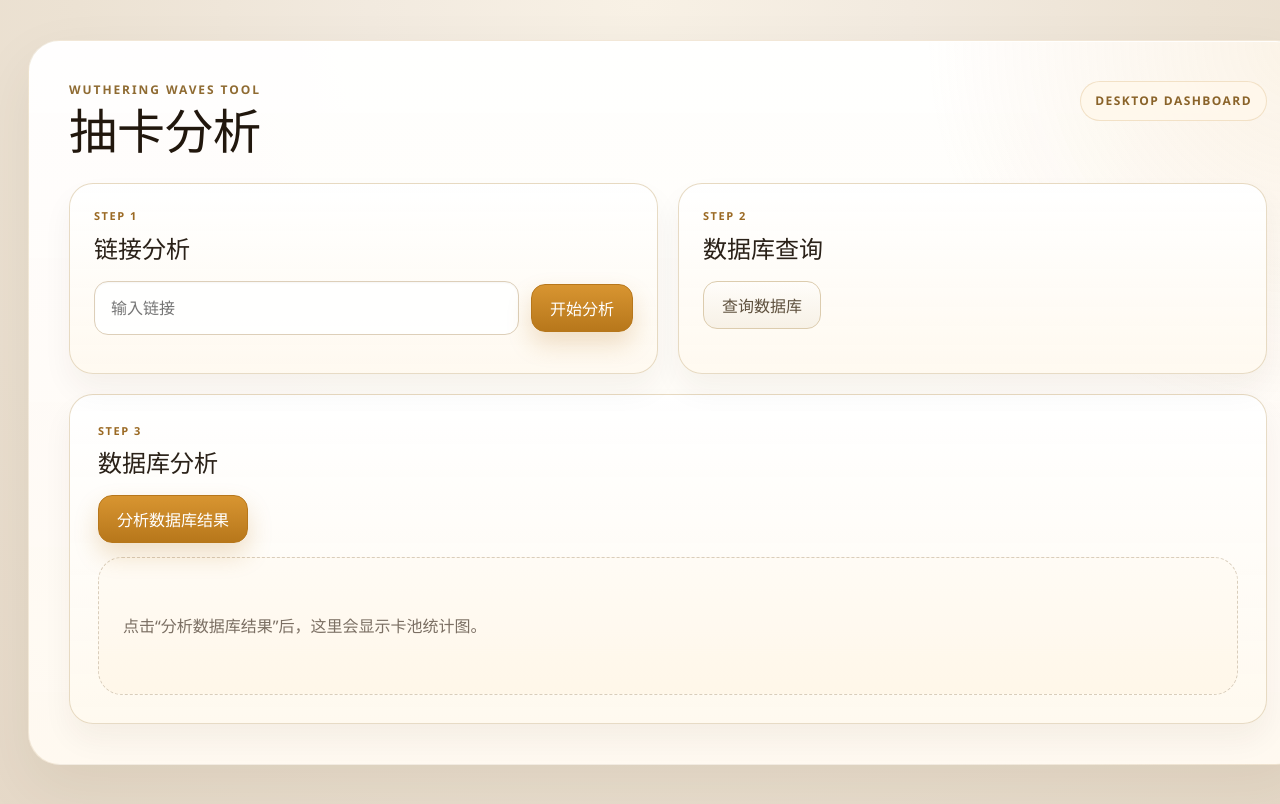
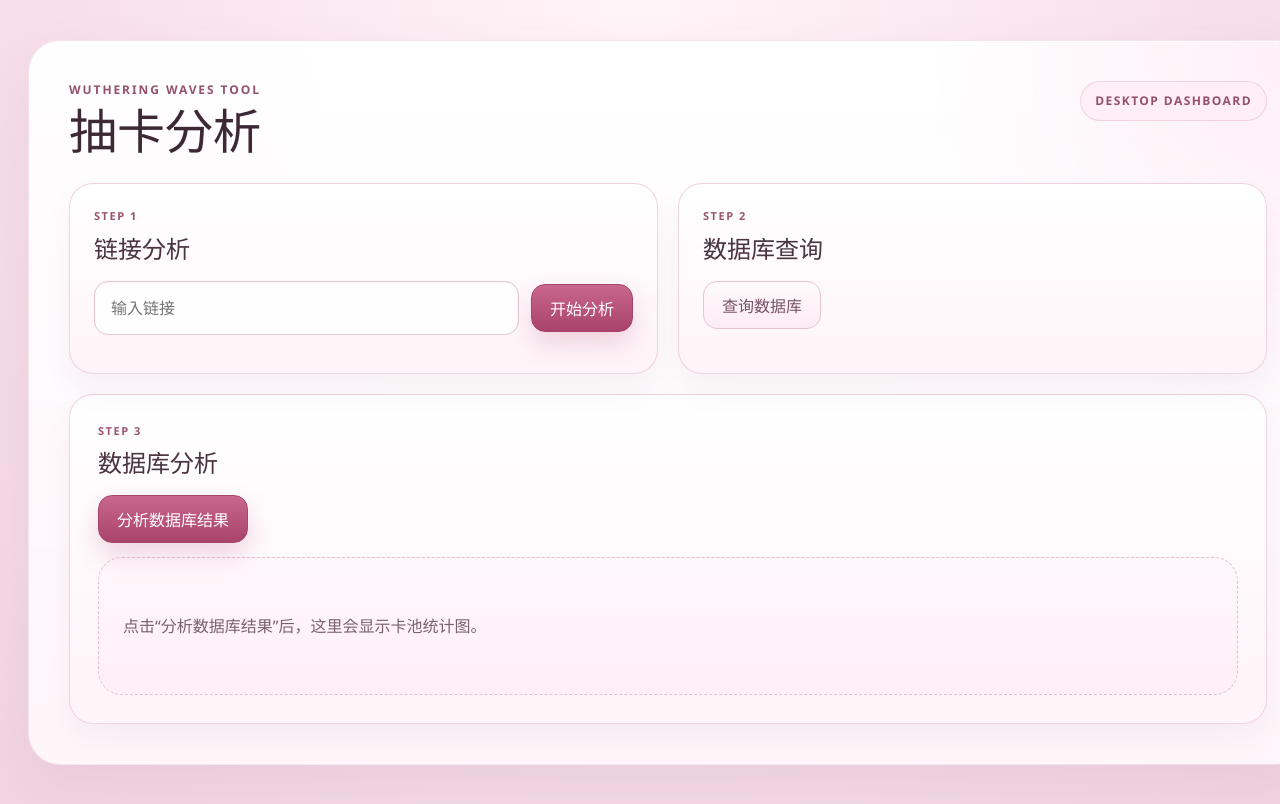
Before and after one commit to Shiki-mori/WutheringWavesTool, a Vue app in the folder frontend/: page / in a window 1280 px wide. Shown: the top 804 px of the page. Built offline with nearby package versions, Linux system fonts and the light colour scheme.

Commit message:
style: 将前端主题调整为淡粉色

```diff
--- a/frontend/src/App.vue
+++ b/frontend/src/App.vue
@@ -215,13 +215,13 @@
 .panel {
   position: relative;
   padding: 40px;
-  border: 1px solid rgba(184, 150, 93, 0.18);
+  border: 1px solid rgba(202, 132, 161, 0.18);
   border-radius: 32px;
   background:
-    radial-gradient(circle at top right, rgba(233, 194, 125, 0.18), transparent 26%),
-    linear-gradient(180deg, rgba(255, 255, 255, 0.96) 0%, rgba(255, 249, 241, 0.98) 100%);
+    radial-gradient(circle at top right, rgba(244, 174, 204, 0.18), transparent 26%),
+    linear-gradient(180deg, rgba(255, 255, 255, 0.96) 0%, rgba(255, 246, 250, 0.98) 100%);
   box-shadow:
-    0 24px 60px rgba(69, 47, 17, 0.08),
+    0 24px 60px rgba(100, 47, 71, 0.08),
     inset 0 1px 0 rgba(255, 255, 255, 0.9);
 }
 
@@ -239,7 +239,7 @@
 
 .eyebrow {
   margin: 0 0 8px;
-  color: #8f6b32;
+  color: #94516e;
   font-size: 12px;
   font-weight: 700;
   letter-spacing: 0.16em;
@@ -248,7 +248,7 @@
 
 h1 {
   margin: 0;
-  color: #21170d;
+  color: #3d2934;
   font-size: 48px;
   line-height: 1;
 }
@@ -256,17 +256,17 @@
 .panel-copy {
   margin: 14px 0 0;
   max-width: 620px;
-  color: #6f6457;
+  color: #79616d;
   font-size: 16px;
 }
 
 .panel-badge {
   flex: 0 0 auto;
   padding: 10px 14px;
-  border: 1px solid rgba(183, 122, 31, 0.18);
+  border: 1px solid rgba(184, 84, 124, 0.18);
   border-radius: 999px;
-  background: rgba(255, 248, 236, 0.9);
-  color: #8a6329;
+  background: rgba(255, 238, 246, 0.9);
+  color: #94516e;
   font-size: 12px;
   font-weight: 700;
   letter-spacing: 0.12em;
@@ -283,11 +283,11 @@
 .action-card,
 .analysis-card {
   padding: 24px;
-  border: 1px solid rgba(223, 207, 178, 0.75);
+  border: 1px solid rgba(235, 199, 216, 0.75);
   border-radius: 24px;
   background:
-    linear-gradient(180deg, rgba(255, 255, 255, 0.96) 0%, rgba(255, 249, 239, 0.92) 100%);
-  box-shadow: 0 16px 30px rgba(52, 35, 12, 0.05);
+    linear-gradient(180deg, rgba(255, 255, 255, 0.96) 0%, rgba(255, 243, 248, 0.92) 100%);
+  box-shadow: 0 16px 30px rgba(100, 47, 71, 0.05);
 }
 
 .analysis-card {
@@ -305,7 +305,7 @@
 
 .section-kicker {
   margin: 0 0 6px;
-  color: #9b6a24;
+  color: #995571;
   font-size: 11px;
   font-weight: 700;
   letter-spacing: 0.14em;
@@ -314,7 +314,7 @@
 
 h2 {
   margin: 0;
-  color: #2a2118;
+  color: #49343f;
   font-size: 24px;
 }
 
@@ -330,18 +330,18 @@
   flex: 1 1 320px;
   min-width: 280px;
   padding: 14px 16px;
-  border: 1px solid #ddcfb9;
+  border: 1px solid #e6c4d4;
   border-radius: 14px;
   font: inherit;
-  color: #2a2118;
+  color: #49343f;
   background: rgba(255, 255, 255, 0.9);
-  box-shadow: inset 0 1px 2px rgba(35, 23, 8, 0.04);
+  box-shadow: inset 0 1px 2px rgba(73, 38, 55, 0.04);
 }
 
 .text-input:focus {
   outline: none;
-  border-color: #c2892f;
-  box-shadow: 0 0 0 4px rgba(194, 137, 47, 0.14);
+  border-color: #b8547c;
+  box-shadow: 0 0 0 4px rgba(184, 84, 124, 0.14);
 }
 
 .primary-button,
@@ -358,16 +358,16 @@
 }
 
 .primary-button {
-  border: 1px solid #b7771b;
-  background: linear-gradient(180deg, #d89531 0%, #b7771b 100%);
-  box-shadow: 0 12px 24px rgba(183, 119, 27, 0.22);
+  border: 1px solid #a9436c;
+  background: linear-gradient(180deg, #c9678e 0%, #a9436c 100%);
+  box-shadow: 0 12px 24px rgba(184, 84, 124, 0.22);
   color: #fff;
 }
 
 .secondary-button {
-  border: 1px solid #dcccae;
-  background: linear-gradient(180deg, #fffdfa 0%, #f7f1e6 100%);
-  color: #5f513e;
+  border: 1px solid #e6c4d4;
+  background: linear-gradient(180deg, #fffbfd 0%, #fcecf3 100%);
+  color: #795366;
 }
 
 .primary-button:hover,
@@ -386,16 +386,16 @@
 
 .status-text {
   margin: 0 0 18px;
-  color: #5a6270;
+  color: #79616d;
 }
 
 .status-pre {
   white-space: pre-wrap;
   word-break: break-word;
   padding: 14px 16px;
-  border: 1px solid rgba(211, 196, 171, 0.8);
+  border: 1px solid rgba(230, 196, 212, 0.8);
   border-radius: 16px;
-  background: rgba(255, 252, 245, 0.92);
+  background: rgba(255, 246, 250, 0.92);
 }
 
 .summary-overview {
@@ -413,10 +413,10 @@
 
 .summary-card {
   padding: 14px 20px;
-  border: 1px solid rgba(239, 228, 207, 0.92);
+  border: 1px solid rgba(241, 211, 225, 0.92);
   border-radius: 20px;
   background:
-    linear-gradient(180deg, rgba(255, 252, 246, 0.98) 0%, rgba(255, 245, 230, 0.94) 100%);
+    linear-gradient(180deg, rgba(255, 248, 251, 0.98) 0%, rgba(255, 235, 245, 0.94) 100%);
   text-align: left;
   box-shadow: inset 0 1px 0 rgba(255, 255, 255, 0.8);
 }
@@ -424,12 +424,12 @@
 .summary-label {
   display: block;
   margin-bottom: 6px;
-  color: #8d7b63;
+  color: #855f72;
   font-size: 14px;
 }
 
 .summary-value {
-  color: #241c15;
+  color: #49343f;
   font-size: 30px;
   line-height: 1;
 }
@@ -441,25 +441,25 @@
   border: 1px solid rgba(255, 255, 255, 0.05);
   border-radius: 18px;
   background:
-    linear-gradient(180deg, rgba(32, 27, 23, 0.96) 0%, rgba(42, 35, 30, 0.98) 100%);
+    linear-gradient(180deg, rgba(55, 35, 47, 0.96) 0%, rgba(68, 44, 58, 0.98) 100%);
   box-shadow: inset 0 1px 0 rgba(255, 255, 255, 0.04);
-  color: #f8f0e5;
+  color: #fcebf2;
   text-align: left;
 }
 
 .empty-state {
   margin: 0;
   padding: 56px 24px;
-  border: 1px dashed #d9cdbb;
+  border: 1px dashed #e3bfd0;
   border-radius: 24px;
-  color: #7b6f63;
-  background: linear-gradient(180deg, rgba(255, 251, 244, 0.92) 0%, rgba(255, 246, 232, 0.92) 100%);
+  color: #79616d;
+  background: linear-gradient(180deg, rgba(255, 247, 251, 0.92) 0%, rgba(255, 237, 246, 0.92) 100%);
 }
 
 .detail-section {
   margin-top: 32px;
   padding-top: 28px;
-  border-top: 1px solid rgba(223, 207, 178, 0.75);
+  border-top: 1px solid rgba(235, 199, 216, 0.75);
 }
 
 .detail-title-row {
@@ -468,7 +468,7 @@
 
 .detail-kicker {
   margin: 0 0 6px;
-  color: #9b6a24;
+  color: #995571;
   font-size: 12px;
   font-weight: 700;
   letter-spacing: 0.14em;
@@ -477,7 +477,7 @@
 
 .detail-title {
   margin: 0;
-  color: #2a2118;
+  color: #49343f;
   font-size: 30px;
 }
 
@@ -491,17 +491,17 @@
 .tab-button {
   min-height: 46px;
   padding: 0 18px;
-  border: 1px solid #dfcfb2;
+  border: 1px solid #e6c4d4;
   border-radius: 999px;
   background: rgba(255, 255, 255, 0.8);
-  color: #6b6257;
+  color: #79616d;
   font-weight: 700;
 }
 
 .tab-button.active {
-  border-color: #b77a1f;
-  background: linear-gradient(180deg, #d89531 0%, #b7771b 100%);
-  box-shadow: 0 10px 20px rgba(183, 119, 27, 0.22);
+  border-color: #a9436c;
+  background: linear-gradient(180deg, #c9678e 0%, #a9436c 100%);
+  box-shadow: 0 10px 20px rgba(184, 84, 124, 0.22);
   color: #fff;
 }
 
--- a/frontend/src/components/PoolDetailChart.vue
+++ b/frontend/src/components/PoolDetailChart.vue
@@ -86,14 +86,14 @@
       fontFamily: '"Segoe UI", "PingFang SC", "Microsoft YaHei", sans-serif',
       fontSize: 13,
       fontWeight: 500,
-      color: '#231a11'
+      color: '#49343f'
     },
     title: {
       text: '五星 UP / 歪',
       textStyle: {
         fontSize: 18,
         fontWeight: 700,
-        color: '#231a11'
+        color: '#49343f'
       }
     },
     tooltip: {
@@ -120,7 +120,7 @@
           formatter: '{b}',
           fontSize: 12,
           fontWeight: 600,
-          color: '#231a11'
+          color: '#49343f'
         },
         labelLine: {
           show: list.length <= 16
@@ -176,14 +176,14 @@
       fontFamily: '"Segoe UI", "PingFang SC", "Microsoft YaHei", sans-serif',
       fontSize: 13,
       fontWeight: 500,
-      color: '#231a11'
+      color: '#49343f'
     },
     title: {
       text: '出金抽数分布',
       textStyle: {
         fontSize: 18,
         fontWeight: 700,
-        color: '#231a11'
+        color: '#49343f'
       }
     },
     tooltip: {
@@ -213,12 +213,12 @@
       nameTextStyle: {
         fontSize: 13,
         fontWeight: 600,
-        color: '#231a11'
+        color: '#49343f'
       },
       axisLabel: {
         fontSize: 12,
         fontWeight: 600,
-        color: '#231a11'
+        color: '#49343f'
       }
     },
     yAxis: {
@@ -228,7 +228,7 @@
         interval: 0,
         fontSize: 12,
         fontWeight: 600,
-        color: '#231a11'
+        color: '#49343f'
       },
       data: items.map((item) => item.name)
     },
@@ -242,7 +242,7 @@
           position: 'right',
           fontSize: 12,
           fontWeight: 700,
-          color: '#231a11',
+          color: '#49343f',
           formatter: ({
             data
           }: {
@@ -270,10 +270,10 @@
   padding: 24px;
   border-radius: 26px;
   background:
-    radial-gradient(circle at top right, rgba(224, 161, 6, 0.12), transparent 24%),
-    linear-gradient(180deg, #fffdfa 0%, #fff7ea 100%);
-  border: 1px solid #efe1c7;
-  box-shadow: 0 18px 30px rgba(52, 35, 12, 0.06);
+    radial-gradient(circle at top right, rgba(244, 174, 204, 0.12), transparent 24%),
+    linear-gradient(180deg, #fffbfd 0%, #fff0f6 100%);
+  border: 1px solid #f1d3e1;
+  box-shadow: 0 18px 30px rgba(100, 47, 71, 0.06);
 }
 
 /* 背景图处理逻辑 */
@@ -282,17 +282,13 @@
   position: absolute;
   inset: 0;
   background-image:
-    /* linear-gradient(180deg, rgba(255, 252, 246, 0.4) 0%, rgba(255, 247, 234, 0.3) 100%), */
-    linear-gradient(180deg, rgba(0,0,0,0.2) 0%, rgba(0,0,0,0.5) 100%),
+    linear-gradient(180deg, rgba(255, 243, 248, 0.82) 0%, rgba(255, 232, 243, 0.9) 100%),
     url('/images/pool-detail-bg.jpg');
   background-position: center;
   background-repeat: no-repeat;
   background-size: cover;
-  /* background-blend-mode: screen; */
   background-blend-mode: normal;
-  filter: saturate(1.2) brightness(1.15) contrast(1.00);
-  /* 不透明度 */
-  opacity: 0.70;
+  opacity: 0.7;
   pointer-events: none;
 }
 
@@ -311,7 +307,7 @@
 
 .detail-eyebrow {
   margin: 0 0 6px;
-  color: #9b6a24;
+  color: #995571;
   font-size: 12px;
   font-weight: 700;
   letter-spacing: 0.14em;
@@ -320,7 +316,7 @@
 
 h3 {
   margin: 0;
-  color: #2a2118;
+  color: #49343f;
   font-size: 24px;
 }
 
@@ -329,13 +325,13 @@
   flex-wrap: wrap;
   justify-content: flex-end;
   gap: 12px;
-  color: #6b6257;
+  color: #79616d;
   font-size: 14px;
 }
 
 .detail-metrics span {
   padding: 10px 12px;
-  border: 1px solid rgba(223, 207, 178, 0.8);
+  border: 1px solid rgba(235, 199, 216, 0.8);
   border-radius: 999px;
   background: rgba(255, 255, 255, 0.72);
 }
--- a/frontend/src/components/PoolSummaryChart.vue
+++ b/frontend/src/components/PoolSummaryChart.vue
@@ -29,18 +29,19 @@
 const chartInitOptions = { renderer: 'svg' as const }
 
 const option = computed(() => ({
+  color: ['#d7799f', '#a58bbd'],
   textStyle: {
     fontFamily: '"Segoe UI", "PingFang SC", "Microsoft YaHei", sans-serif',
     fontSize: 13,
     fontWeight: 500,
-    color: '#231a11'
+    color: '#49343f'
   },
   title: {
     text: '卡池抽卡总览',
     textStyle: {
       fontSize: 18,
       fontWeight: 700,
-      color: '#231a11'
+      color: '#49343f'
     }
   },
   tooltip: {
@@ -64,7 +65,7 @@
     axisLabel: {
       fontSize: 12,
       fontWeight: 600,
-      color: '#231a11'
+      color: '#49343f'
     },
     data: props.pools.map((item) => getPoolLabel(item.poolType))
   },
@@ -78,7 +79,7 @@
       axisLabel: {
         fontSize: 12,
         fontWeight: 600,
-        color: '#231a11'
+        color: '#49343f'
       }
     },
     {
@@ -91,7 +92,7 @@
       axisLabel: {
         fontSize: 12,
         fontWeight: 600,
-        color: '#231a11'
+        color: '#49343f'
       }
     }
   ],
@@ -120,10 +121,10 @@
   min-width: 0;
   padding: 18px 18px 10px;
   min-height: 420px;
-  border: 1px solid rgba(223, 207, 178, 0.75);
+  border: 1px solid rgba(235, 199, 216, 0.75);
   border-radius: 24px;
-  background: linear-gradient(180deg, rgba(255, 255, 255, 0.96) 0%, rgba(255, 250, 242, 0.92) 100%);
-  box-shadow: 0 18px 30px rgba(52, 35, 12, 0.05);
+  background: linear-gradient(180deg, rgba(255, 255, 255, 0.96) 0%, rgba(255, 244, 249, 0.92) 100%);
+  box-shadow: 0 18px 30px rgba(100, 47, 71, 0.05);
 }
 
 .chart {
--- a/frontend/src/style.css
+++ b/frontend/src/style.css
@@ -2,9 +2,9 @@
   font-family: "Segoe UI", "PingFang SC", "Microsoft YaHei", sans-serif;
   line-height: 1.5;
   font-weight: 400;
-  color: #213547;
+  color: #49343f;
   background:
-    radial-gradient(circle at top, #f8f1e5 0%, #f2eadf 26%, #ece2d3 54%, #e6d9c8 100%);
+    radial-gradient(circle at top, #fff5f8 0%, #fcebf2 26%, #f8e0eb 54%, #f2d4e2 100%);
 
   font-synthesis: none;
   text-rendering: optimizeLegibility;
@@ -41,7 +41,7 @@
 
 button:focus,
 button:focus-visible {
-  outline: 3px solid rgba(194, 137, 47, 0.16);
+  outline: 3px solid rgba(184, 84, 124, 0.16);
   outline-offset: 2px;
 }
 
```
